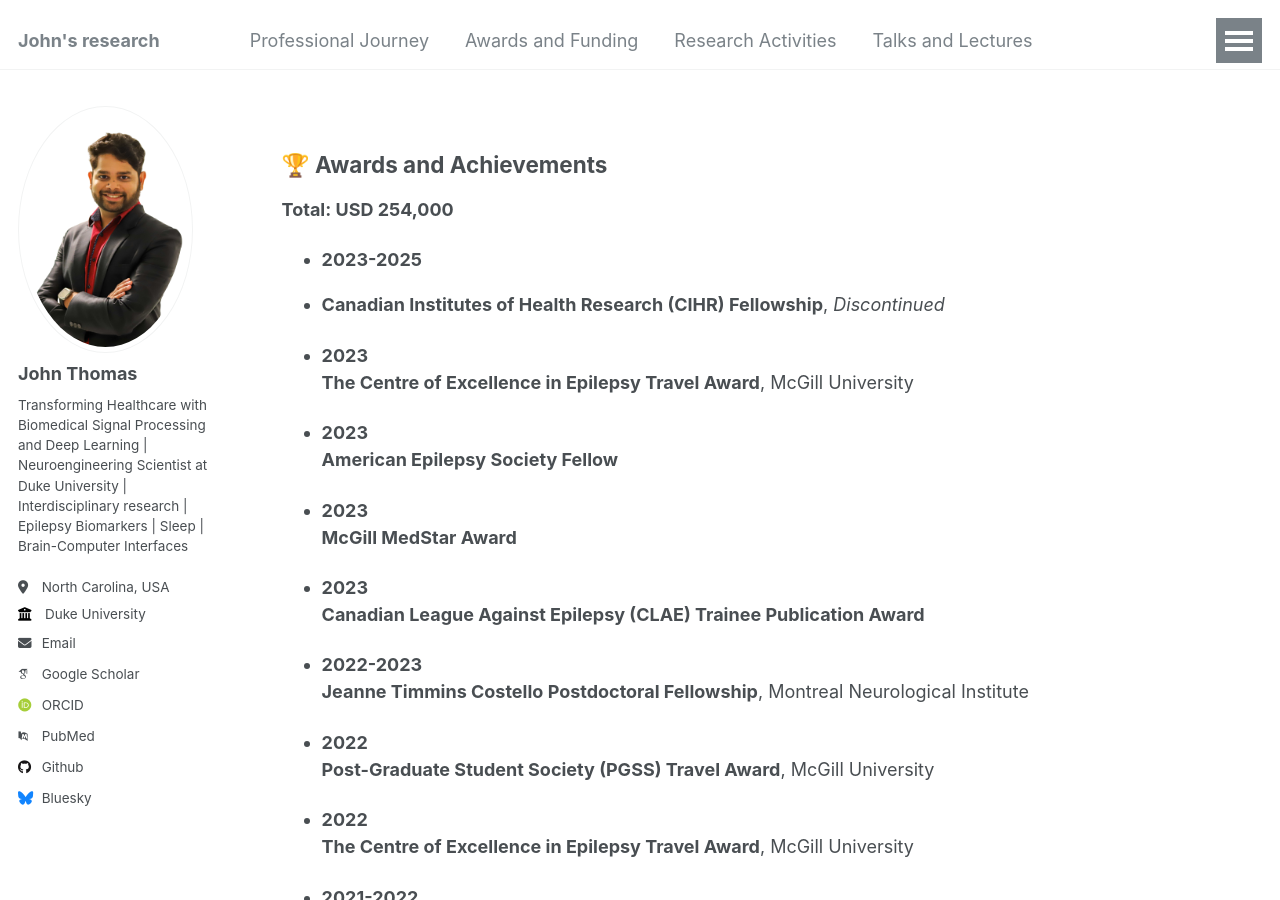
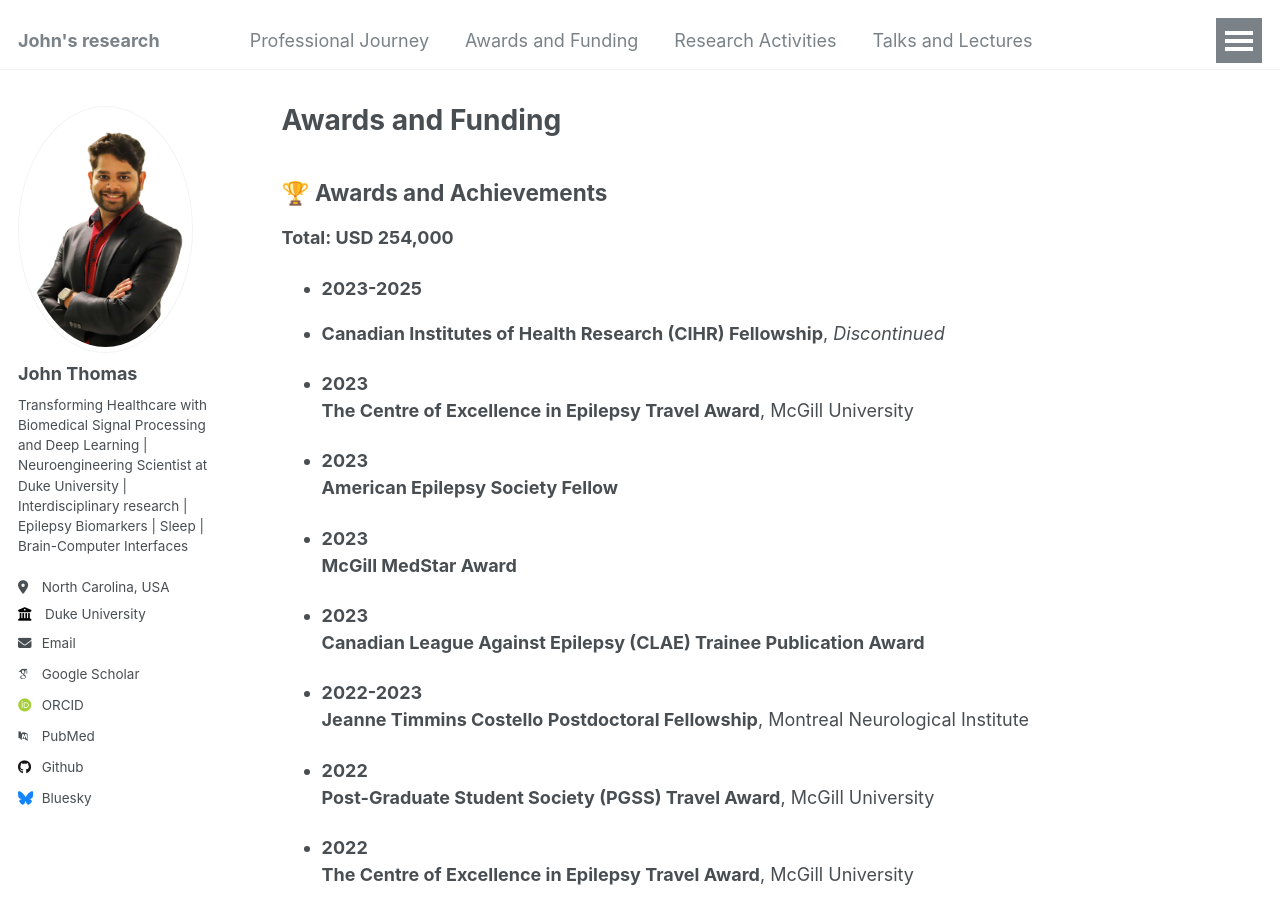
Before and after one commit to johnthomasphd/johnthomasphd.github.io, a Jekyll site: the page built from _pages/award.md, in a window 1280 px wide and 900 px high. Built offline with Jekyll 4.4.1, drawn with Linux system fonts in a browser that asks for light colours; some web fonts are replaced.

Commit message:
Update award.md

```diff
--- a/_pages/award.md
+++ b/_pages/award.md
@@ -1,6 +1,6 @@
 ---
 layout: archive
-title: ""
+title: "Awards and Funding"
 permalink: /award/
 author_profile: true
 ---
```
